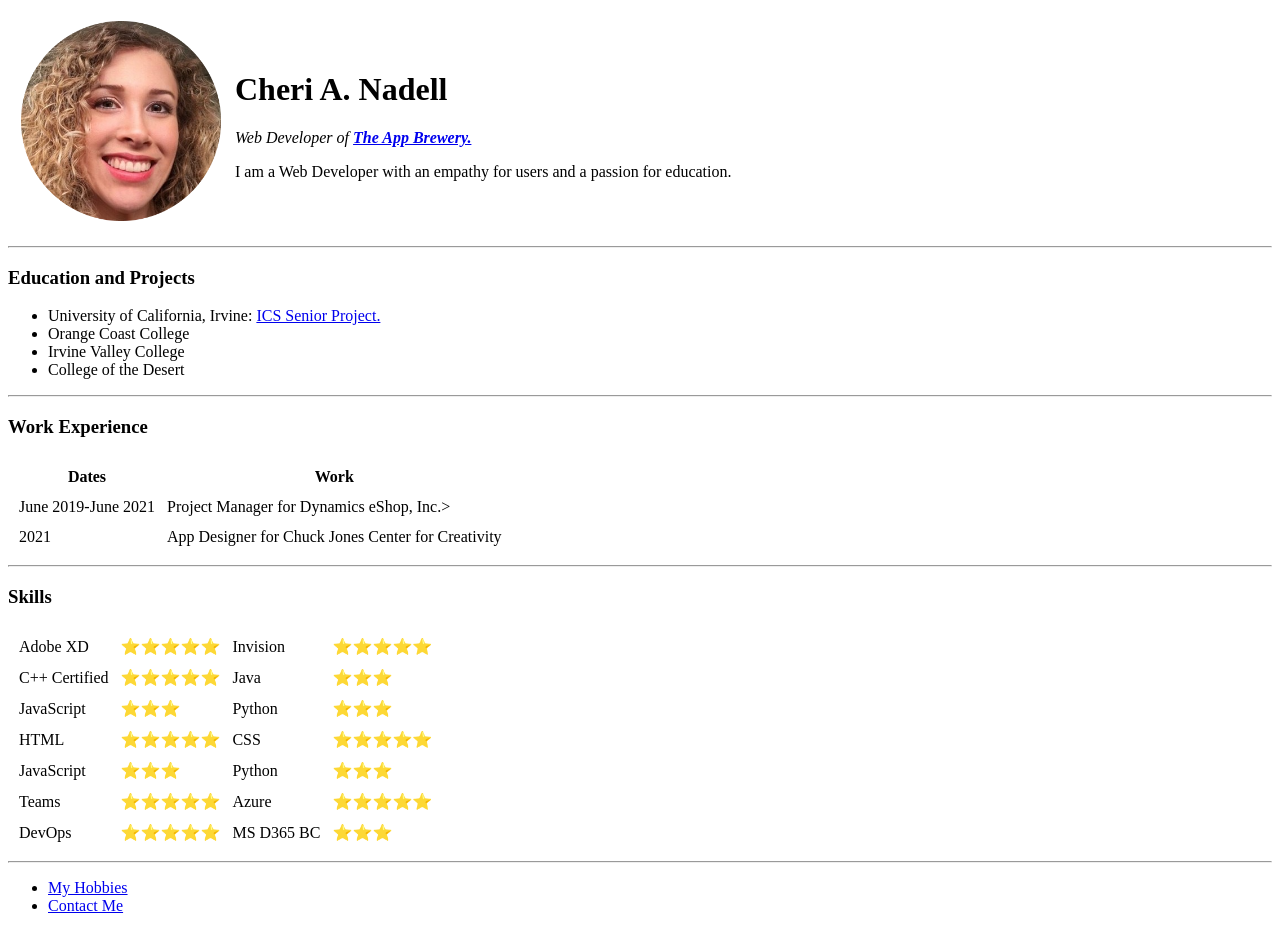
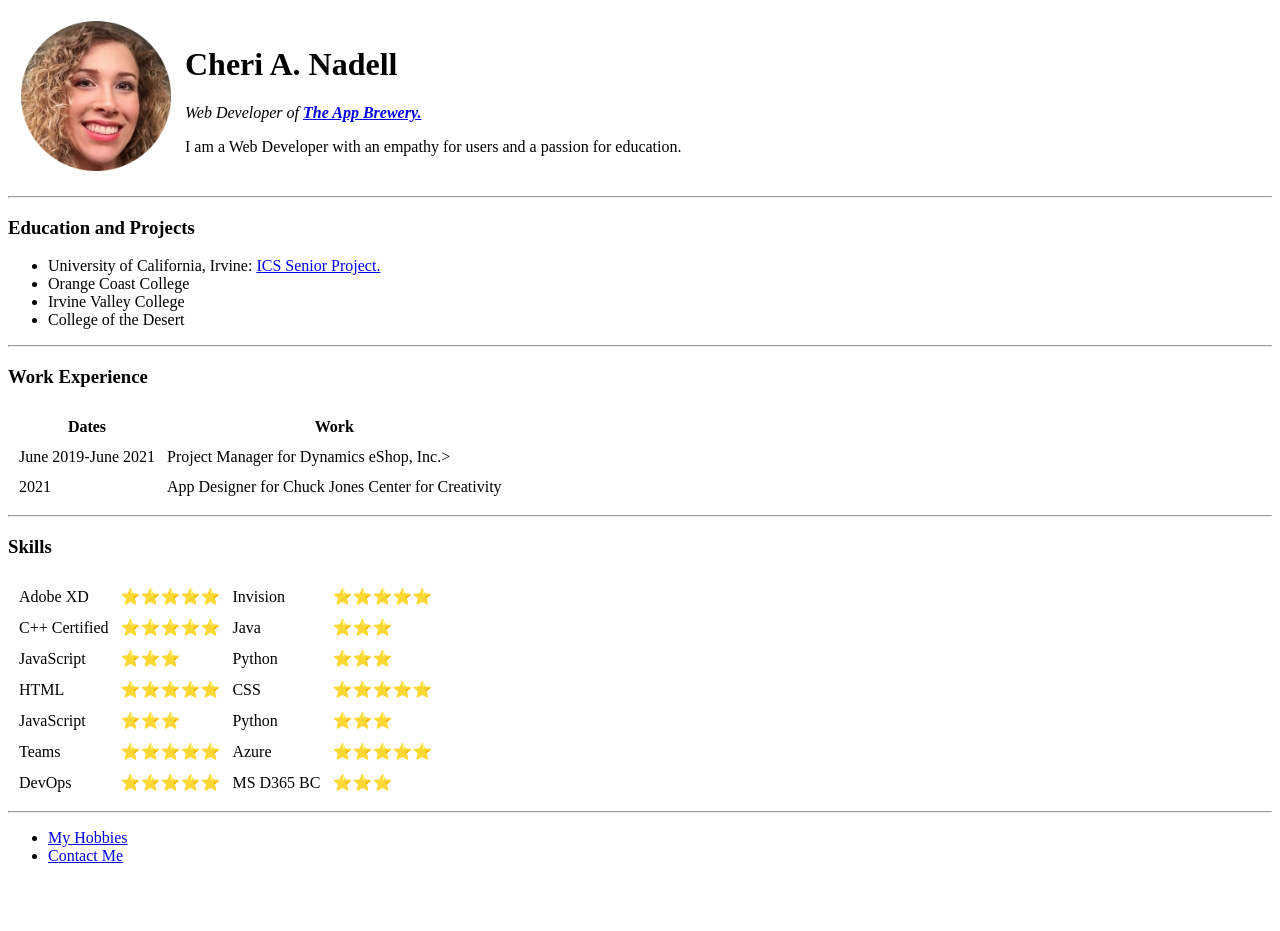
Before and after one commit to canadell/cv, a plain HTML site: page index.html in a window 1280 px wide. After the commit the page ends 881 px from the top, so only its background shows below. Drawn offline with Linux system fonts and the light colour scheme.

Commit message:
Update index.html

```diff
--- a/index.html
+++ b/index.html
@@ -10,7 +10,7 @@
   <body>
     <table cellspacing="12">
       <tr>
-        <td><img src="images/CAN_04.01.21 (3)-modified.png" width="200" length="200" alt="Cheri's Profile Picture."></td>
+        <td><img src="images/CAN_04.01.21 (3)-modified.png" width="150" length="150" alt="Cheri's Profile Picture."></td>
         <td><h1>Cheri A. Nadell</h1>
           <p><em>Web Developer of <strong><a href="https://www.appbrewery.co/">The App Brewery.</a></strong> </em></p>
           <p>I am a Web Developer with an empathy for users and a passion for education.</p></td>
```
